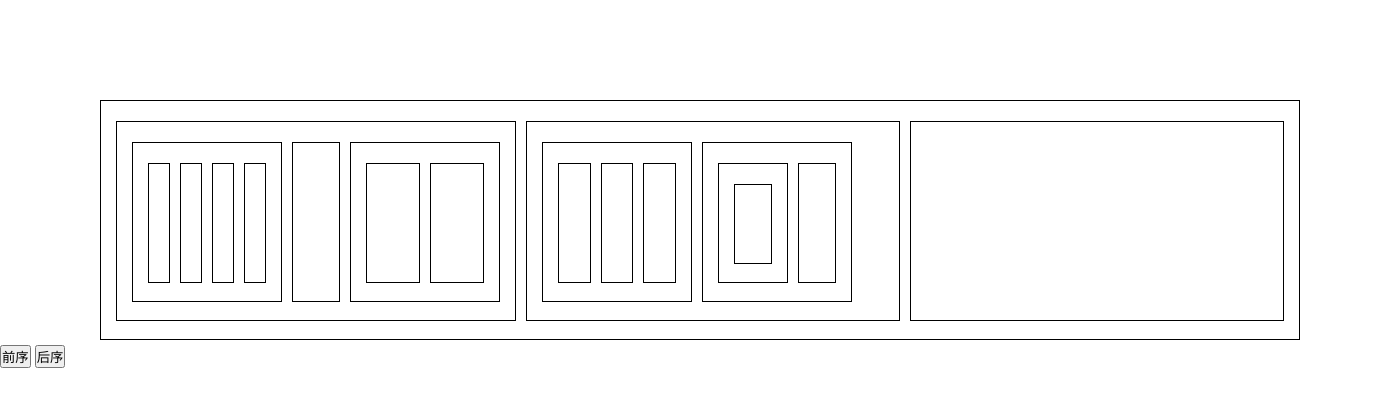
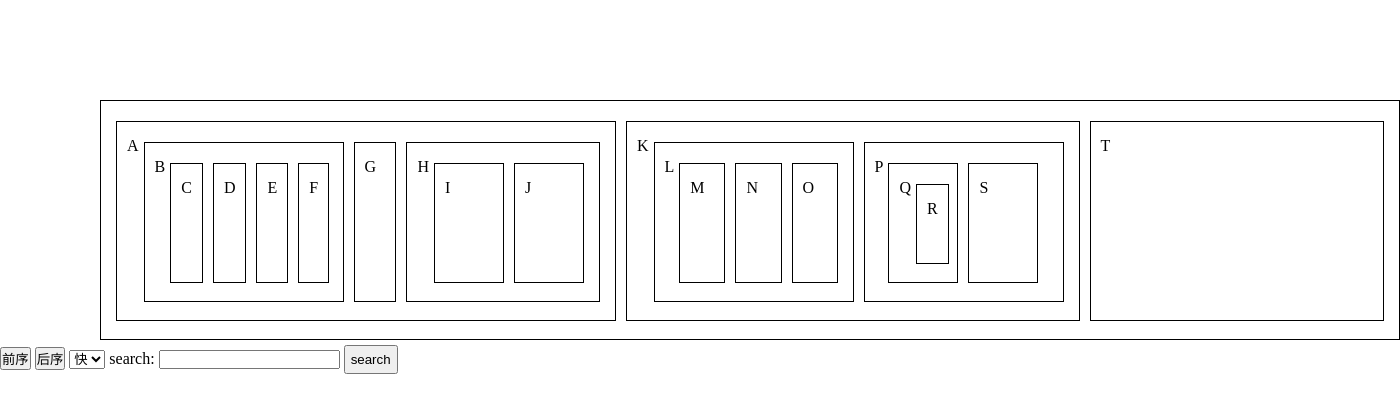
Before and after one commit to ArthurFree/baiduIFE, a website: page secondStep/task23/index.html in a window 1280 px wide. Both pictures are taken after a click on the button "前序". Shown: the whole page, 1400 px wide, since content can reach past the window. Drawn offline with Linux system fonts and the light colour scheme.

Commit message:
完成遍历多节点树，开始实现查询

```diff
--- a/secondStep/task23/index.html
+++ b/secondStep/task23/index.html
@@ -6,37 +6,49 @@
 	<link rel="stylesheet" type="text/css" href="style.css" />
 </head>
 <body>
+	<!-- 树结构 -->
 	<div class="root m-all">
-		<div class="m-all child_1">
-			<div class="m-all child_2">
-				<div class="m-all child_3"></div>
-				<div class="m-all child_3"></div>
-				<div class="m-all child_3"></div>
-				<div class="m-all child_3"></div>
+		<div class="m-all child_1">A
+			<div class="m-all child_2">B
+				<div class="m-all child_3">C</div>
+				<div class="m-all child_3">D</div>
+				<div class="m-all child_3">E</div>
+				<div class="m-all child_3">F</div>
 			</div>
-			<div class="m-all child_2"></div>
-			<div class="m-all child_2">
-				<div class="m-all child_3"></div>
-				<div class="m-all child_3"></div>
+			<div class="m-all child_2">G</div>
+			<div class="m-all child_2">H
+				<div class="m-all child_3">I</div>
+				<div class="m-all child_3">J</div>
 			</div>
 		</div>
-		<div class="m-all child_1">
-			<div class="m-all child_2">
-				<div class="m-all child_3"></div>
-				<div class="m-all child_3"></div>
-				<div class="m-all child_3"></div>
+		<div class="m-all child_1">K
+			<div class="m-all child_2">L
+				<div class="m-all child_3">M</div>
+				<div class="m-all child_3">N</div>
+				<div class="m-all child_3">O</div>
 			</div>
-			<div class="m-all child_2">
-				<div class="m-all child_3">
-					<div class="m-all child_4"></div>
+			<div class="m-all child_2">P
+				<div class="m-all child_3">Q
+					<div class="m-all child_4">R</div>
 				</div>
-				<div class="m-all child_3"></div>
+				<div class="m-all child_3">S</div>
 			</div>
 		</div>
-		<div class="m-all child_1"></div>
+		<div class="m-all child_1">T</div>
 	</div>
+	<!-- 前/后 序 按钮 -->
 	<input type="button" name="pre" value="前序" />
 	<input type="button" name="post" value="后序" />
+	<!-- 变速器 -->
+	<select id="speeder">
+		<option value="100">快</option>
+		<option value="300">中</option>
+		<option value="500">慢</option>
+	</select>
+	<!-- 搜索部分 -->
+	<label>search: </label>
+	<input type="text" name="search" />
+	<input type="button" name="searchBtn" value="search" />
 
 	<script type="text/javascript" src="tree.js"></script>
 </body>
--- a/secondStep/task23/style.css
+++ b/secondStep/task23/style.css
@@ -16,19 +16,19 @@
 }
 
 .root {
-	width: 1200px;
+	width: 1300px;
 	height: 240px;
 	margin-top: 100px;
 	margin-left: 100px;
 }
 
 .child_1 {
-	width: 400px;
+	width: 500px;
 	height: 200px;
 }
 
 .child_2 {
-	width: 150px;
+	width: 200px;
 	height: 160px;
 }
 
@@ -41,3 +41,7 @@
 	width: 40px;
 	height: 80px;
 }
+
+input[name=searchBtn] {
+	padding: 5px;
+}
--- a/secondStep/task23/tree.js
+++ b/secondStep/task23/tree.js
@@ -5,6 +5,11 @@
 
 	btns[0].addEventListener("click", function() {
 		treeWalker.preOrder(root);
+		treeWalker.animation();
+	}, false);
+
+	btns[3].addEventListener("click", function() {
+		treeWalker.search(root);
 	}, false);
 
 })();
@@ -34,8 +39,33 @@ TreeWalker.prototype.postOrder = function(node) {
 	this.stack.push(node);
 }
 
+TreeWalker.prototype.search = function(node) {
+	this.preOrder(node);
+	console.log(this.stack);
+}
+
 TreeWalker.prototype.animation = function() {
 	var timer;
+	var iter = 0;
+	var stack = this.stack;
+	var self = this;
+	var speeder = document.querySelector("#speeder");
 
-	timer = setInterval(function(), 1000)
+	self.stack = [];
+
+	if (!self.isWalking) {
+		self.isWalking = true;
+		stack[iter].style.backgroundColor = "#F125C2";
+		timer = setInterval(function(){
+			if (iter == stack.length-1) {
+				stack[iter].style.backgroundColor = "#FFFFFF";
+				self.isWalking = false;
+				clearInterval(timer);
+			} else {
+				++iter;
+				stack[iter-1].style.backgroundColor = "#FFFFFF";
+				stack[iter].style.backgroundColor = "#F125C2";
+			}
+		}, speeder.value);
+	}
 }
```
